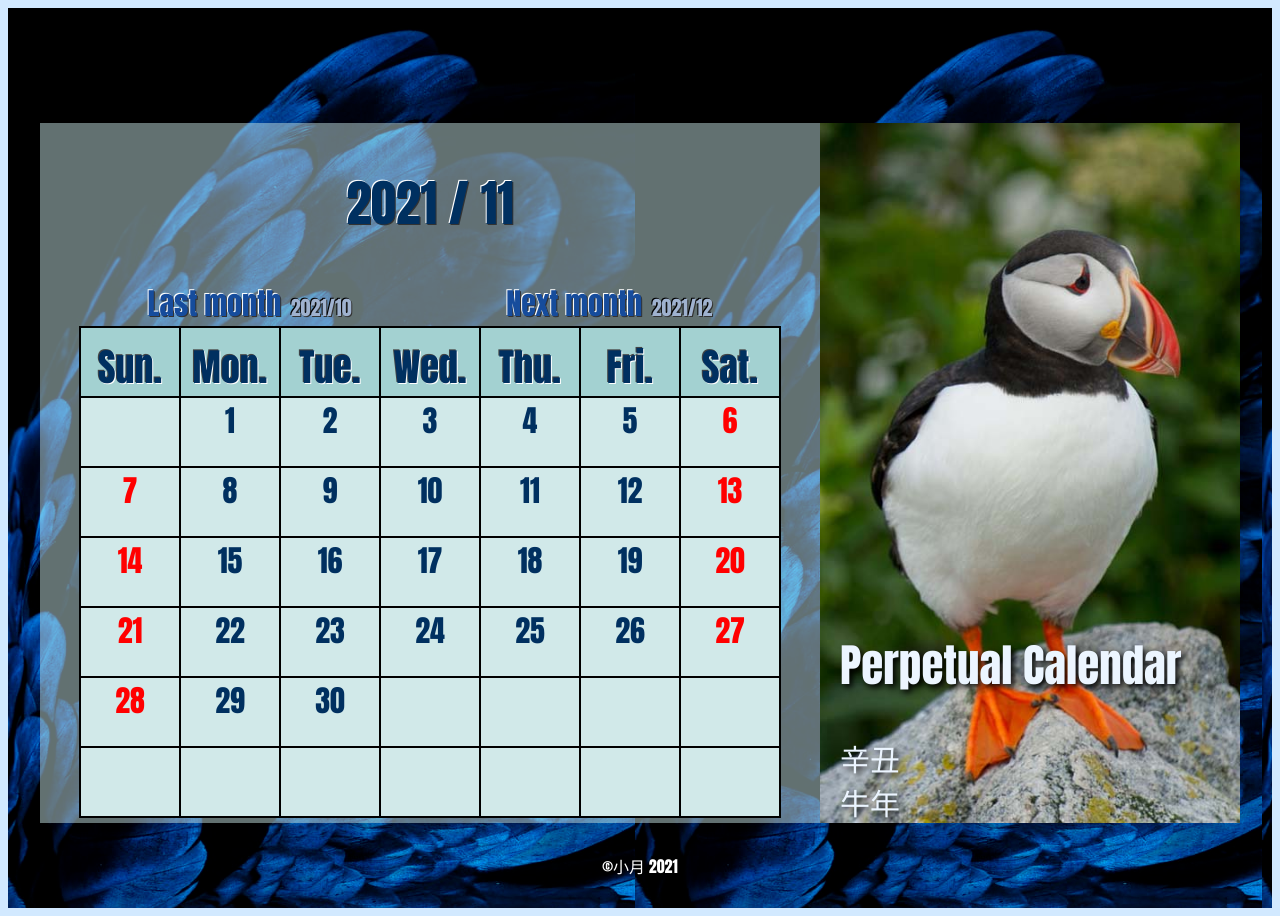
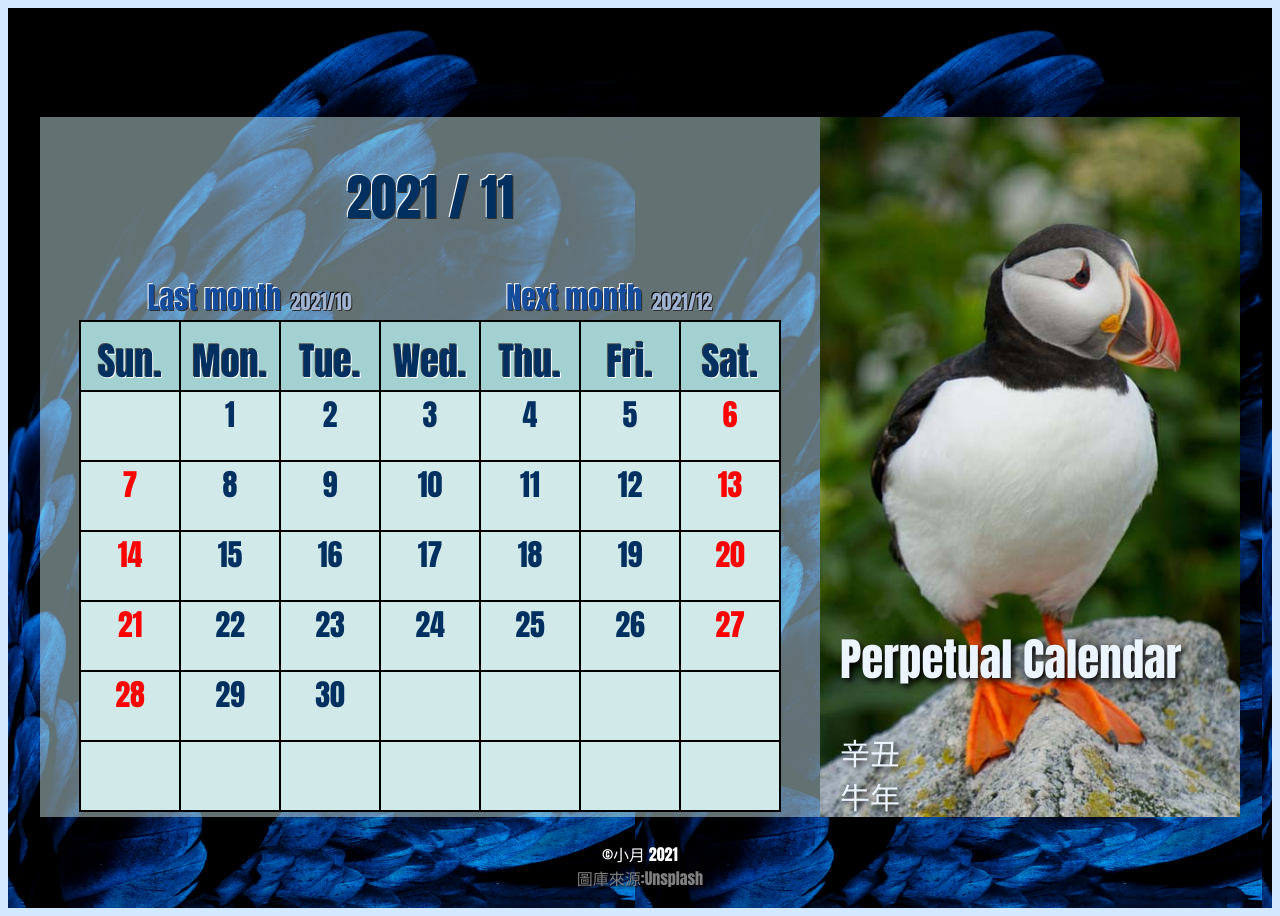
Before and after one commit to mooncactusmoon/calendarByPHP, a PHP site: page /index.php in a window 1280 px wide. Run offline with PHP 8.4, Linux system fonts and the light colour scheme.

Commit message:
多了頁腳標註圖庫來源

```diff
--- a/index.php
+++ b/index.php
@@ -293,7 +293,7 @@
    echo "</div>";
 ?>
 </aside>
-<footer>&copy小月 2021</footer>
+<footer>&copy小月 2021<br><span style="color:gray;background:none;">圖庫來源:Unsplash</span></footer>
 </main>
 </body>
 <html>
```
